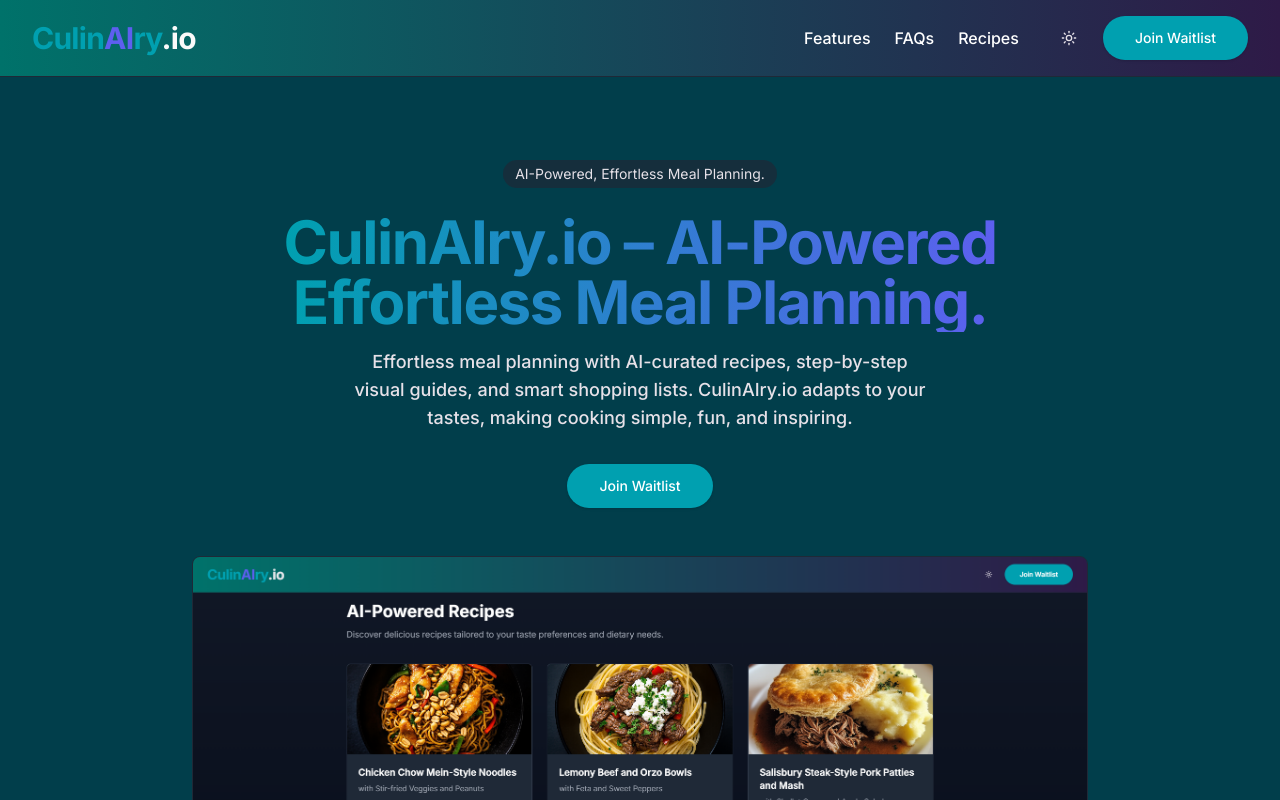
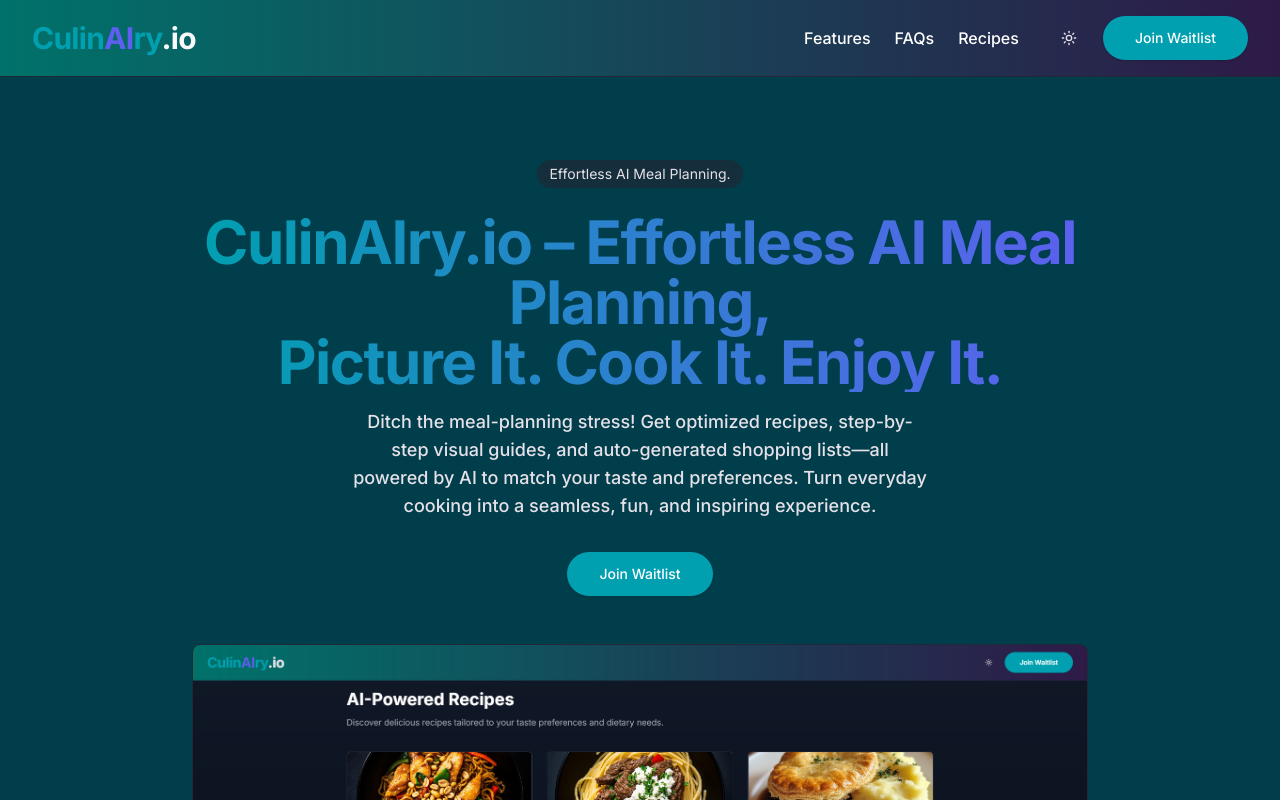
Before and after one commit to JavierMedel/culinairy-landing-page, a Next.js app: page / in a window 1280 px wide. Shown: the top 800 px of the page. Built offline with nearby package versions, Linux system fonts and the light colour scheme.

Commit message:
style: update header and hero text styles for consistency
Improve visual consistency by updating border colors in Header and HeaderWithTransparency components to use the culinairy-teal color. Refine the hero section text to better align with the brand messaging and improve readability.

```diff
--- a/src/components/Header.tsx
+++ b/src/components/Header.tsx
@@ -30,7 +30,7 @@ const Header = () => {
 
   return (
     <header
-      className={`w-full py-4 px-4 md:px-8 flex items-center justify-between border-b border-gray-800 fixed top-0 left-0 right-0 z-50 transition-all duration-300 ${isScrolled
+      className={`w-full py-4 px-4 md:px-8 flex items-center justify-between border-b border-culinairy-teal fixed top-0 left-0 right-0 z-50 transition-all duration-300 ${isScrolled
         ? 'bg-gradient-to-r from-culinairy-darkTeal/90 to-culinairy-darkBlue/90 backdrop-blur-sm'
         : 'bg-gradient-to-r from-culinairy-darkTeal to-culinairy-darkBlue'}`}
     >
--- a/src/components/HeaderWithTransparency.tsx
+++ b/src/components/HeaderWithTransparency.tsx
@@ -42,7 +42,7 @@ const HeaderWithTransparency = ({
 
   return (
     <header
-      className={`w-full py-4 px-4 md:px-8 flex items-center justify-between border-b dark:border-gray-800 border-gray-200 fixed top-0 left-0 right-0 z-50 transition-all duration-300 ${isScrolled
+      className={`w-full py-4 px-4 md:px-8 flex items-center justify-between border-b dark:border-gray-800 border-culinairy-teal fixed top-0 left-0 right-0 z-50 transition-all duration-300 ${isScrolled
         ? 'dark:bg-gradient-to-r dark:from-culinairy-darkTeal/90 dark:to-culinairy-darkBlue/90 bg-gradient-to-r from-white/90 to-culinairy-lightGray/30 backdrop-blur-sm'
         : 'dark:bg-gradient-to-r dark:from-culinairy-darkTeal dark:to-culinairy-darkBlue bg-gradient-to-r from-white to-culinairy-lightGray/50'}`}
     >
--- a/src/components/Hero.tsx
+++ b/src/components/Hero.tsx
@@ -25,7 +25,7 @@ const Hero = () => {
     <section className="w-full py-12 md:py-24 pt-16 flex flex-col items-center justify-center text-center">
       <div className="w-full flex flex-col items-center justify-center">
         <div className="inline-flex items-center rounded-full px-3 py-1 text-sm bg-gray-800/70 text-culinairy-lightGray mb-6">
-          AI-Powered, Effortless Meal Planning.
+        Effortless AI Meal Planning.
         </div>
         <motion.h1
           initial={{ opacity: 0.5, y: 100 }}
@@ -37,7 +37,7 @@ const Hero = () => {
           }}
           className="text-4xl md:text-5xl lg:text-6xl font-bold tracking-tight bg-clip-text text-transparent bg-gradient-to-r from-culinairy-teal to-culinairy-cyan max-w-4xl mb-4"
         >
-          CulinAIry.io – AI-Powered<br />Effortless Meal Planning.
+          CulinAIry.io – Effortless AI Meal Planning,<br />Picture It. Cook It. Enjoy It.
         </motion.h1>
         <motion.p
           initial={{ opacity: 0, y: 50 }}
@@ -49,7 +49,7 @@ const Hero = () => {
           }}
           className="dark:text-culinairy-lightGray text-culinairy-darkTeal max-w-xl mx-auto mb-8 text-lg font-medium"
         >
-          Effortless meal planning with AI-curated recipes, step-by-step visual guides, and smart shopping lists. CulinAIry.io adapts to your tastes, making cooking simple, fun, and inspiring.
+          Ditch the meal-planning stress! Get optimized recipes, step-by-step visual guides, and auto-generated shopping lists—all powered by AI to match your taste and preferences. Turn everyday cooking into a seamless, fun, and inspiring experience.
         </motion.p>
         <motion.div
           initial={{ opacity: 0, y: 30 }}
```
